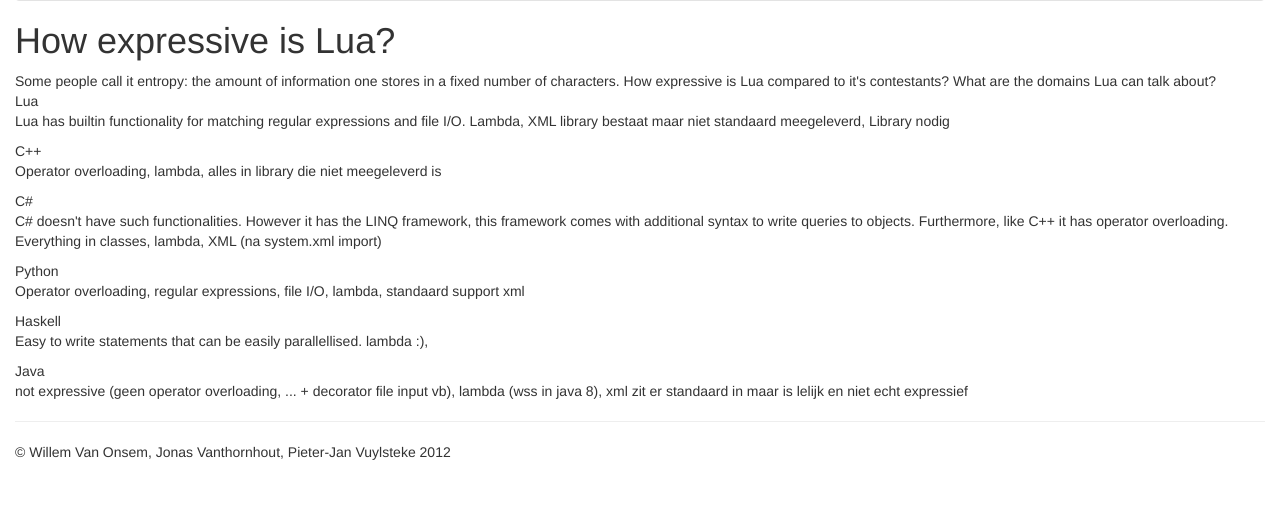
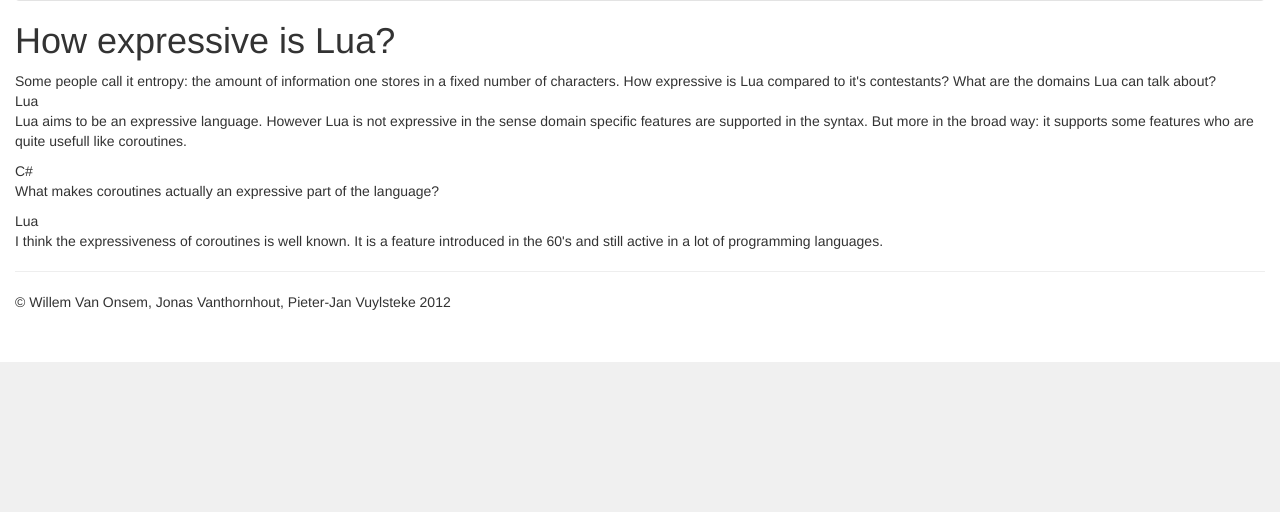
Before and after one commit to KommuSoft/CplKul2012, a PHP site: page /expressiveness.php in a window 1280 px wide. Shown: the part 459-971 px from the top of the page. After the commit the page ends 821 px from the top, so only its background shows below. Run offline with PHP 8.4, Linux system fonts and the light colour scheme; some libraries are stand-ins or nearby versions.

Commit message:
Wat bijgeschreven bij expressiveness.php
git-svn-id: file:///home/kommusoft/tmpgit/svncpl@37 3f48092c-57cf-4b77-94f4-3dec9eb1df5f

```diff
--- a/Website/cpl/questions/expressiveness.php
+++ b/Website/cpl/questions/expressiveness.php
@@ -19,19 +19,25 @@ class Expressiveness extends Question {
 
 	public function answers(){
 		//GUI, data serializeren, SQL
-		$lua = parent::luaSays("Lua has builtin functionality for matching regular expressions and file I/O. Lambda, XML library bestaat maar niet standaard meegeleverd, Library nodig");
+		$lua0 = parent::luaSays("Lua aims to be an expressive language. However Lua is not expressive in the sense domain specific features are supported in the syntax. But more in the broad way: it supports some features who are quite usefull like coroutines.");
+		$cSharp0 = parent::cSharpSays("What makes coroutines actually an expressive part of the language?");
+		$lua1 = parent::luaSays("I think the expressiveness of coroutines is well known. It is a feature introduced in the 60's and still active in a lot of programming languages.");
+		//$cSharp0 = parent::cSharpSays("How does coroutines actually relate to this discussion. C# has coroutines too, but that doesn't make the language that much more expressive.");
+		//$lua0 = parent::luaSays("Well, Lua has no built-in functionalities, it doesn't has syntactical sugar for most features other languages support easily. However it has some standard libraries to cope with these problems. Most of these libraries try to implement short but general methods to cope with a lot of problems at once.");
+		//$cSharp0 = parent::cSharpSays("Since C# is an object oriented language, syntactical");
+		//$lua = parent::luaSays("Lua has builtin functionality for matching regular expressions and file I/O. Lambda, XML library bestaat maar niet standaard meegeleverd, Library nodig");
 
-		$cSharp = parent::cSharpSays("C# doesn't have such functionalities. However it has the LINQ framework, this framework comes with additional syntax to write queries to objects. Furthermore, like C++ it has operator overloading. Everything in classes, lambda, XML (na system.xml import)");
+		//$cSharp = parent::cSharpSays("C# doesn't have such functionalities. However it has the LINQ framework, this framework comes with additional syntax to write queries to objects. Furthermore, like C++ it has operator overloading. Everything in classes, lambda, XML (na system.xml import)");
 
-		$cpp = parent::cppSays("Operator overloading, lambda, alles in library die niet meegeleverd is");
+		//$cpp = parent::cppSays("Operator overloading, lambda, alles in library die niet meegeleverd is");
 
-		$python = parent::pythonSays("Operator overloading, regular expressions, file I/O, lambda, standaard support xml");
+		//$python = parent::pythonSays("Operator overloading, regular expressions, file I/O, lambda, standaard support xml");
 
-		$haskell = parent::haskellSays("Easy to write statements that can be easily parallellised. lambda :), ");
+		//$haskell = parent::haskellSays("Easy to write statements that can be easily parallellised. lambda :), ");
 
-		$java = parent::javaSays("not expressive (geen operator overloading, ... + decorator file input vb), lambda (wss in java 8), xml zit er standaard in maar is lelijk en niet echt expressief");
+		//$java = parent::javaSays("not expressive (geen operator overloading, ... + decorator file input vb), lambda (wss in java 8), xml zit er standaard in maar is lelijk en niet echt expressief");
 
-		return $lua.$cpp.$cSharp.$python.$haskell.$java;
+		return $lua0.$cSharp0.$lua1;
 	}
 
 	public function link(){
```
